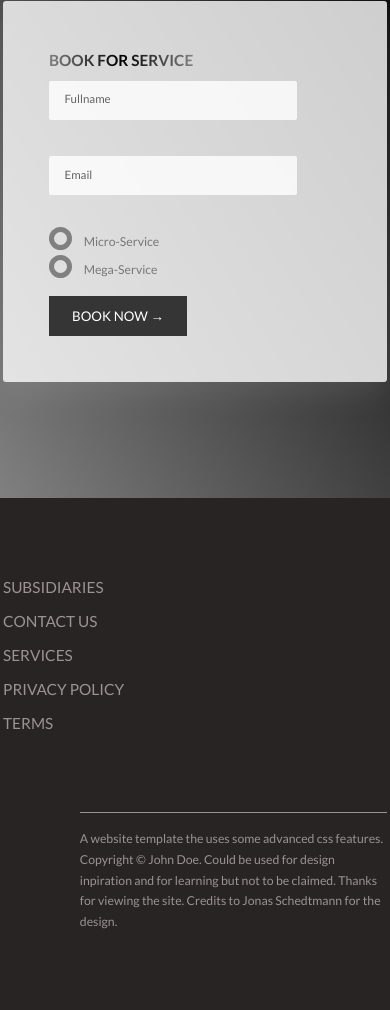
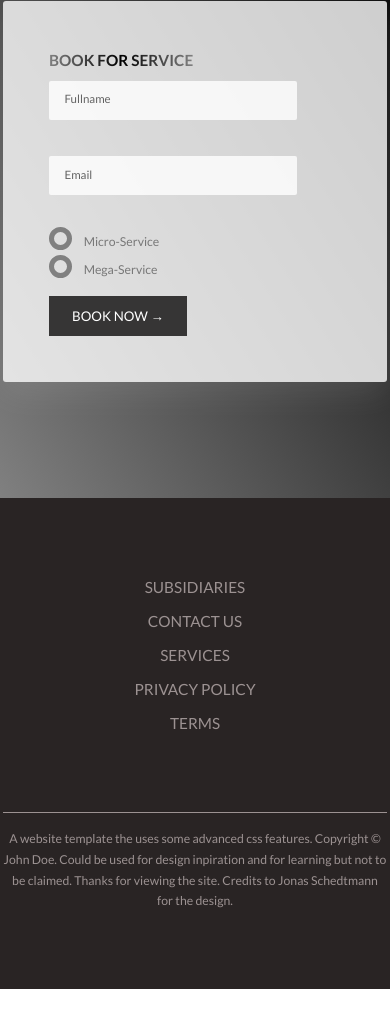
Before and after one commit to john9384/Grey_Sky, a website: page index.html in a window 390 px wide. Shown: the part 5929-6939 px from the top of the page. After the commit the page ends 6918 px from the top, so only its background shows below. Drawn offline with Linux system fonts and the light colour scheme.

Commit message:
finished the responsiveness

```diff
--- a/scss/components/_imgcomp.scss
+++ b/scss/components/_imgcomp.scss
@@ -9,14 +9,14 @@
 		position: absolute;
 		transition: all 1s;
 		outline-offset: 2rem;
-		@include resolution(phone) {
+		@include resolution(tab-portrait) {
 			width: 46%;
 		}
 
 		&--img1 {
 			left: 0;
 			top: -2rem;
-			@include resolution(phone) {
+			@include resolution(tab-portrait) {
 				width: 44%;
 				top: 0;
 			}
@@ -24,7 +24,7 @@
 		&--img2 {
 			right: 0;
 			top: 2rem;
-			@include resolution(phone) {
+			@include resolution(tab-portrait) {
 				width: 44%;
 				top: 0;
 			}
@@ -32,7 +32,7 @@
 		&--img3 {
 			left: 20%;
 			top: 10rem;
-			@include resolution(phone) {
+			@include resolution(tab-portrait) {
 				left: 25%;
 				top: -3rem;
 			}
--- a/scss/layout/_footer.scss
+++ b/scss/layout/_footer.scss
@@ -3,10 +3,16 @@
 	color: white;
 	padding: 10rem 0;
 	font-size: 1.4rem;
+	@include resolution(tab-portrait) {
+		text-align: center;
+	}
 
 	&__list {
 		font-size: 2rem;
 		text-transform: uppercase;
+		@include resolution(tab-portrait) {
+			list-style: none;
+		}
 	}
 	&__item {
 		&:not(:last-child) {
@@ -34,5 +40,8 @@
 		color: $color-light-grey;
 		width: 80%;
 		float: right;
+		@include resolution(tab-portrait) {
+			width: 100%;
+		}
 	}
 }
```
Also changed, not shown: css/style.css.
